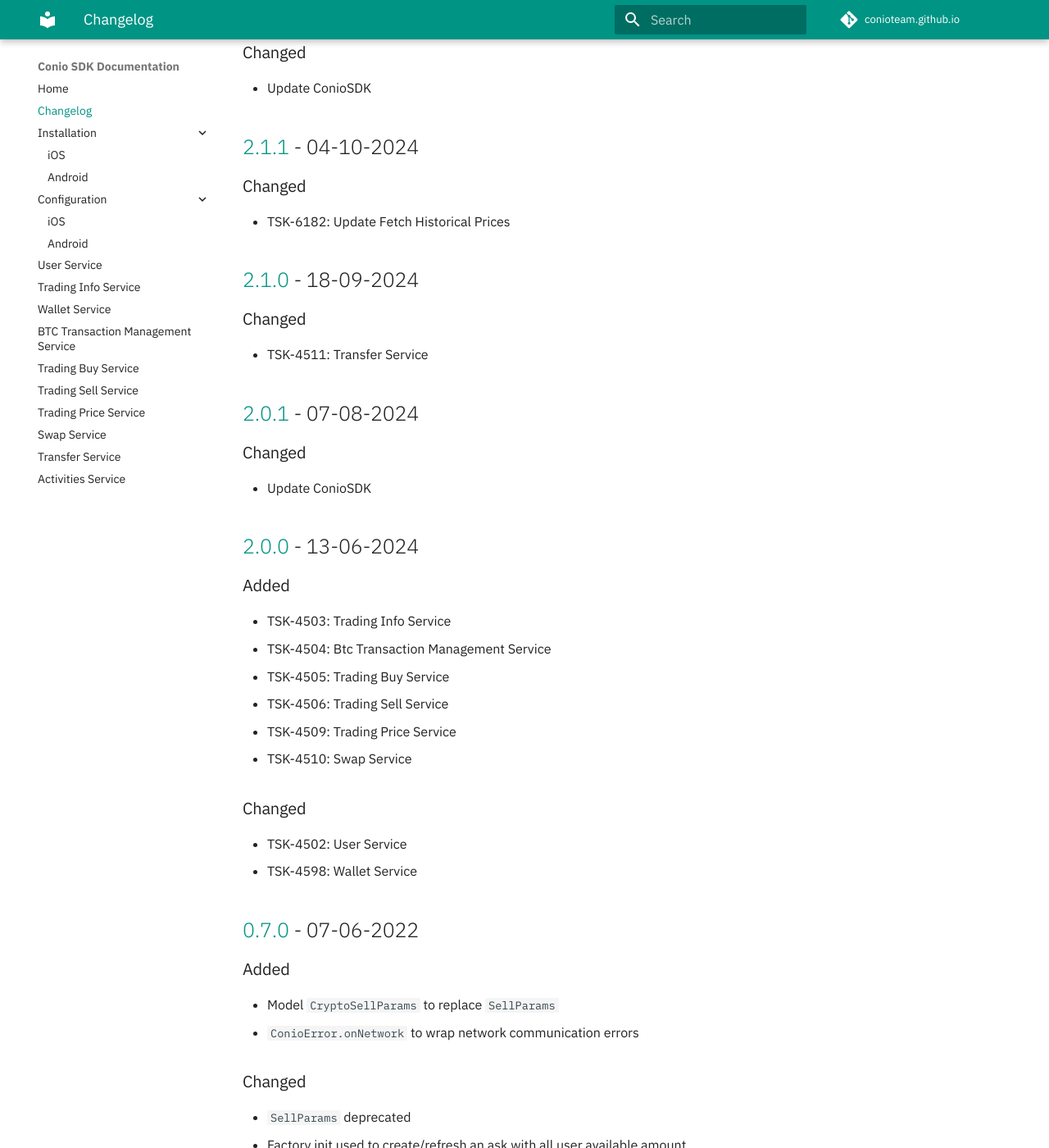
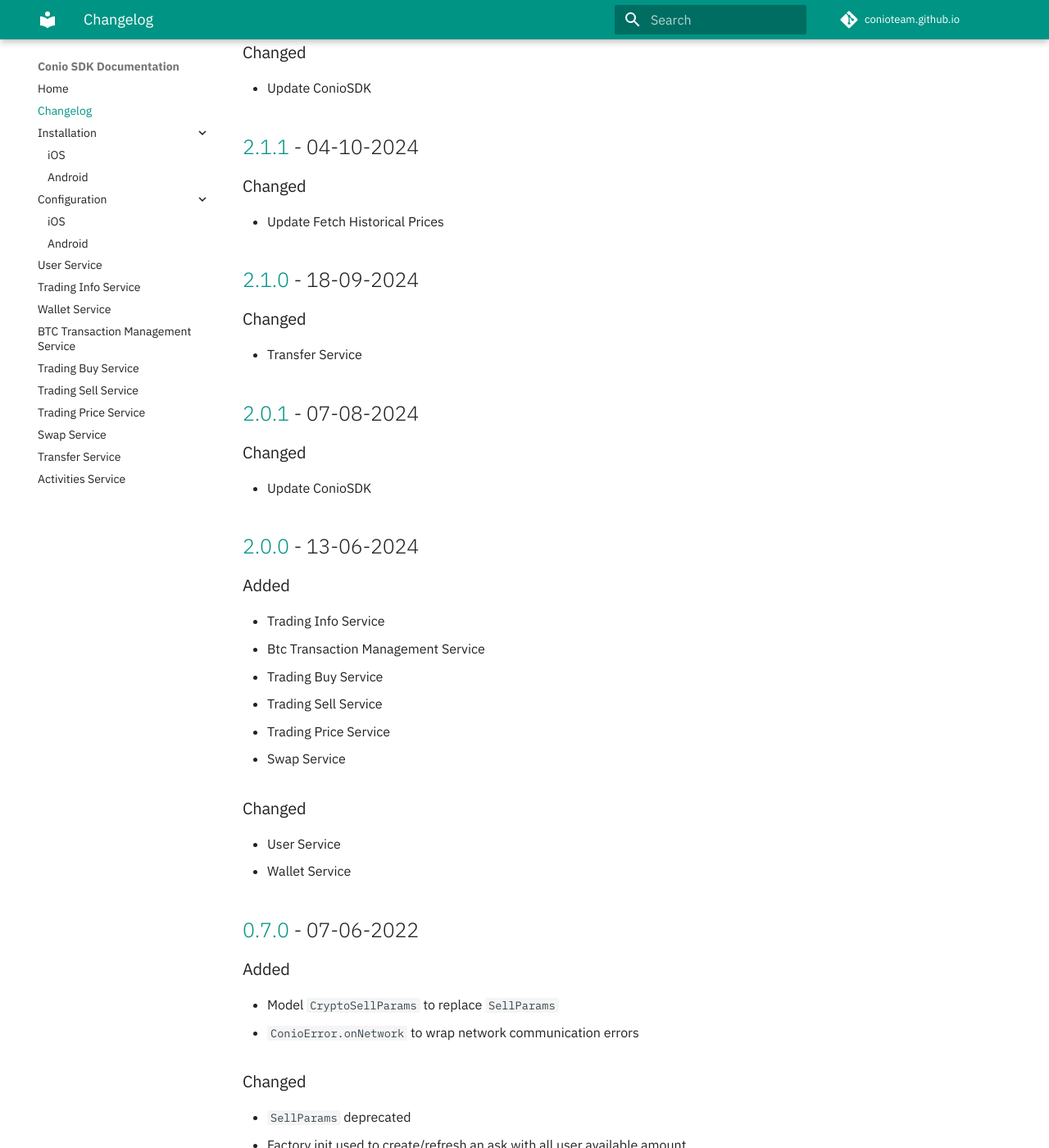
Before and after one commit to Conio/conio.github.io, an MkDocs documentation site: the page built from docs/CHANGELOG.md, in a window 1280 px wide and 1400 px high, scrolled down 715 px. Shown: the whole window at 82% size. Built offline with MkDocs 1.6.1 and Material for MkDocs 9.7.7, drawn with Linux system fonts in a browser that asks for light colours; comment, search, counter and statistics services are not loaded; some of the changed lines change nothing that is shown.

Commit message:
Removed task id from CHANGELOG

```diff
--- a/docs/CHANGELOG.md
+++ b/docs/CHANGELOG.md
@@ -38,11 +38,11 @@
 
 ## [2.1.1](https://bitbucket.org/squadrone/conio-sdk-b2b-ios/src/2.1.1/) - 04-10-2024
 ### Changed
-- TSK-6182: Update Fetch Historical Prices
+- Update Fetch Historical Prices
 
 ## [2.1.0](https://bitbucket.org/squadrone/conio-sdk-b2b-ios/src/2.1.0/) - 18-09-2024
 ### Changed
-- TSK-4511: Transfer Service
+- Transfer Service
 
 ## [2.0.1](https://bitbucket.org/squadrone/conio-sdk-b2b-ios/src/2.0.1/) - 07-08-2024
 ### Changed
@@ -50,16 +50,16 @@
 
 ## [2.0.0](https://bitbucket.org/squadrone/conio-sdk-b2b-ios/src/2.0.0/) - 13-06-2024
 ### Added
-- TSK-4503: Trading Info Service
-- TSK-4504: Btc Transaction Management Service
-- TSK-4505: Trading Buy Service
-- TSK-4506: Trading Sell Service
-- TSK-4509: Trading Price Service
-- TSK-4510: Swap Service
+- Trading Info Service
+- Btc Transaction Management Service
+- Trading Buy Service
+- Trading Sell Service
+- Trading Price Service
+- Swap Service
 
 ### Changed
-- TSK-4502: User Service
-- TSK-4598: Wallet Service
+- User Service
+- Wallet Service
 
 ## [0.7.0](https://bitbucket.org/squadrone/conio-swift-sdk/src/0.7.0/) - 07-06-2022
 ### Added
```
